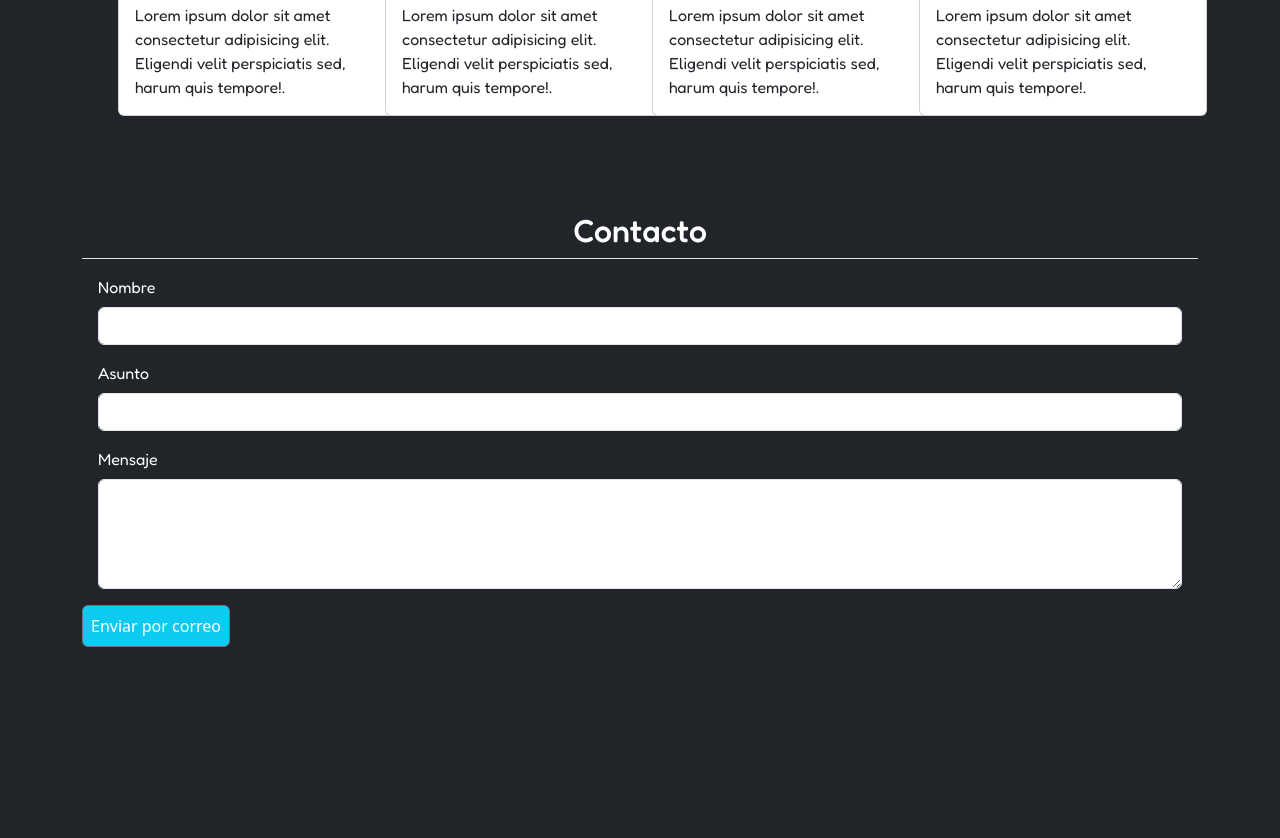
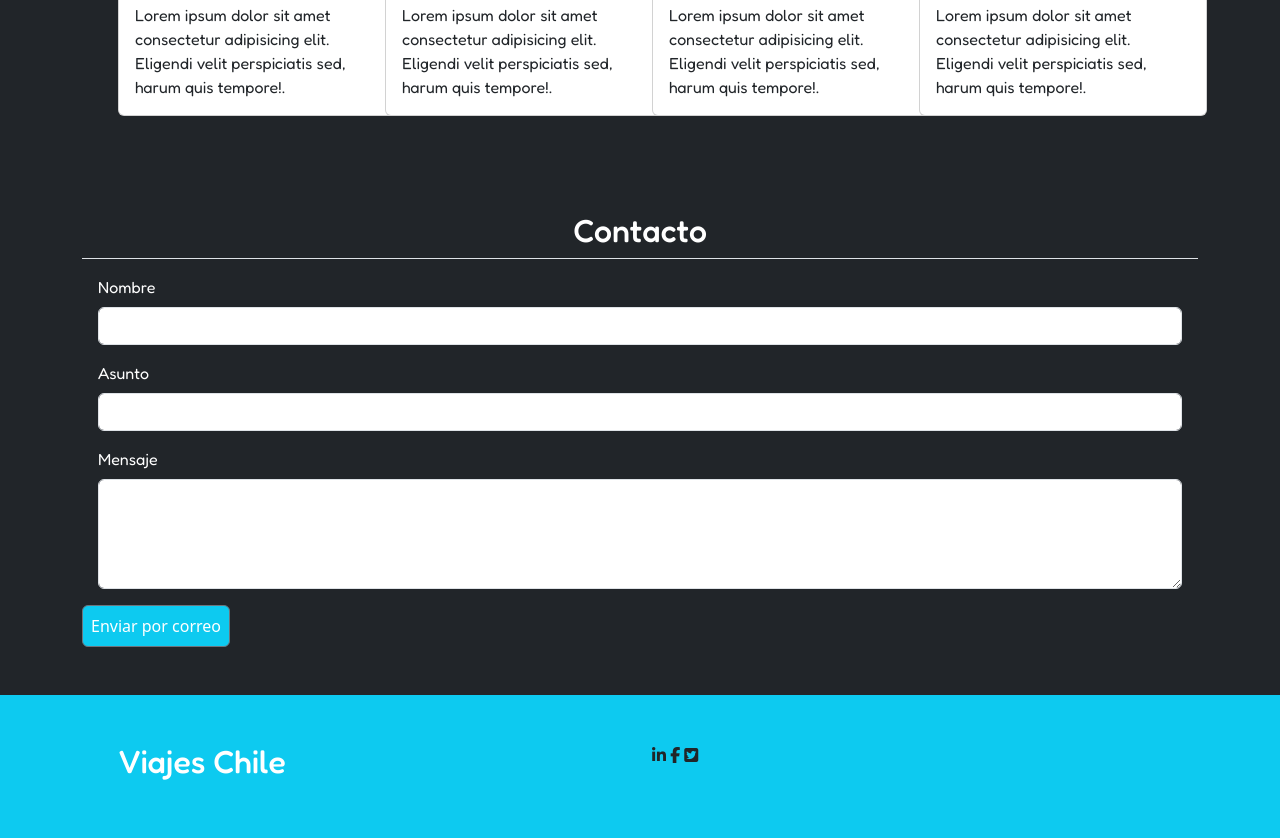
Before and after one commit to Miyaki97/Prueba-MZG, a plain HTML site: page index.html in a window 1280 px wide. Shown: the part 1941-2779 px from the top of the page. Before the commit the page ends 2636 px from the top, so only its background shows below. Drawn offline with nearby package versions, Linux system fonts and the light colour scheme.

Commit message:
sexto commit inserción footer

```diff
--- a/index.html
+++ b/index.html
@@ -187,6 +187,28 @@
         </div>
     </section>
 
+    <footer class="bg-info">
+        <div class="container p-5">
+            <div class="row">
+                <div class="col-md-6 ">
+                    <h2 class="titulofooter fredoka-300">Viajes Chile</h2>
+                </div>
+                    <div class="col-md-3">
+                        <i class="fa-brands fa-linkedin-in"></i>
+                        <i class="fa-brands fa-facebook-f"></i>
+                        <i class="fa-brands fa-square-twitter"></i>
+                    </div>
+
+
+
+            </div>
+
+
+        </div>
+    </footer>
+
+
+
 
     <script src="https://cdn.jsdelivr.net/npm/bootstrap@5.3.2/dist/js/bootstrap.bundle.min.js"
     integrity="sha384-C6RzsynM9kWDrMNeT87bh95OGNyZPhcTNXj1NW7RuBCsyN/o0jlpcV8Qyq46cDfL"
```
